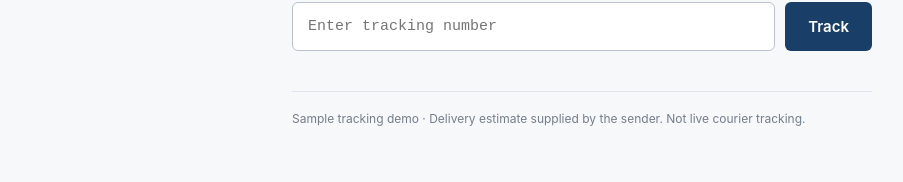
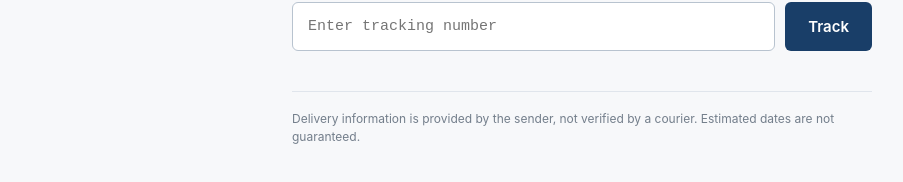
Before and after one commit to cyrustg97-oss/track-my-parcel, a plain HTML site: page index.html in a window 1280 px wide. Shown: the part 308-490 px from the top of the page, without its empty margins (58-961 px from the left). Drawn offline with Linux system fonts and the light colour scheme.

Commit message:
Clarify sender-provided delivery information

```diff
--- a/index.html
+++ b/index.html
@@ -22,6 +22,6 @@
 <img id="photo" alt="YSL bag with crystal-style embellishments">
 <div><h2>YSL bag</h2><div class="number">YSL-AU-20261117-48291</div><div class="eta-label">Estimated delivery</div><div class="eta">Monday, 23 November 2026</div></div>
 </article>
-<footer>Sample tracking demo · Delivery estimate supplied by the sender. Not live courier tracking.</footer>
+<footer>Delivery information is provided by the sender, not verified by a courier. Estimated dates are not guaranteed.</footer>
 </main>
 </body></html>
```
